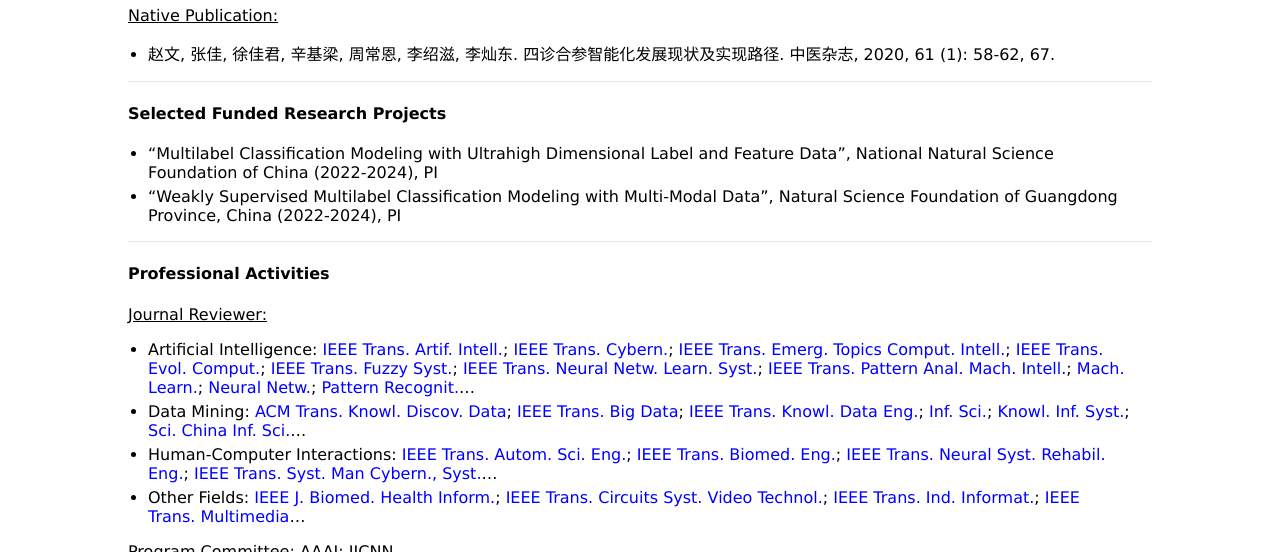
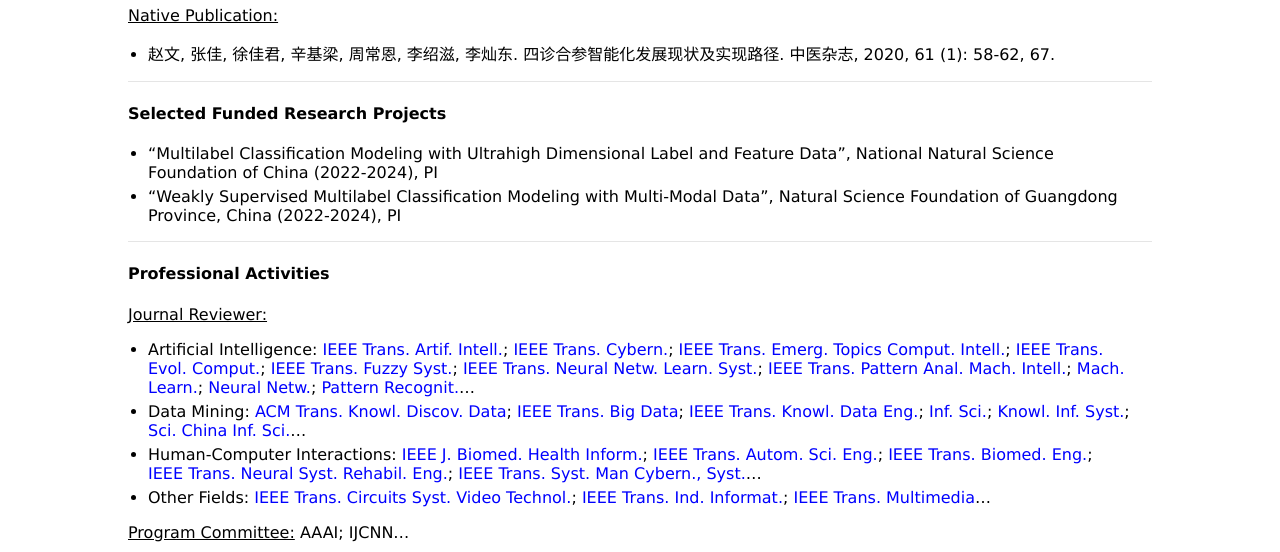
Before and after one commit to jiazhang-ml/jiazhang-ml.github.io, a Jekyll site: the page built from index.md, in a window 1280 px wide and 900 px high, scrolled down 1255 px, cut to the strip 0-552 px from the top of the window. Built offline with Jekyll 4.4.1, drawn with Linux system fonts in a browser that asks for light colours.

```diff
--- a/index.md
+++ b/index.md
@@ -54,7 +54,7 @@ Research Interests: My research interests include *machine learning* and *data m
 <u>Journal Reviewer:</u>
 * Artificial Intelligence: [IEEE Trans. Artif. Intell.](https://mc.manuscriptcentral.com/tai-ieee); [IEEE Trans. Cybern.](https://mc.manuscriptcentral.com/cyb-ieee); [IEEE Trans. Emerg. Topics Comput. Intell.](https://mc.manuscriptcentral.com/tetci-ieee); [IEEE Trans. Evol. Comput.](https://mc.manuscriptcentral.com/tevc-ieee); [IEEE Trans. Fuzzy Syst.](https://mc.manuscriptcentral.com/tfs-ieee); [IEEE Trans. Neural Netw. Learn. Syst.](https://mc.manuscriptcentral.com/tnnls); [IEEE Trans. Pattern Anal. Mach. Intell.](https://mc.manuscriptcentral.com/tpami-cs); [Mach. Learn.](https://link.springer.com/journal/10994); [Neural Netw.](https://www.editorialmanager.com/neunet/default.aspx); [Pattern Recognit.](https://www.sciencedirect.com/journal/pattern-recognition)...
 * Data Mining: [ACM Trans. Knowl. Discov. Data](https://mc.manuscriptcentral.com/tkdd); [IEEE Trans. Big Data](https://mc.manuscriptcentral.com/tbd-cs); [IEEE Trans. Knowl. Data Eng.](https://mc.manuscriptcentral.com/tkde-cs); [Inf. Sci.](https://www.sciencedirect.com/journal/information-sciences); [Knowl. Inf. Syst.](https://www.springer.com/journal/10115); [Sci. China Inf. Sci.](https://mc03.manuscriptcentral.com/scis)...
-* Human-Computer Interactions: [IEEE Trans. Autom. Sci. Eng.](https://mc.manuscriptcentral.com/t-ase); [IEEE Trans. Biomed. Eng.](https://mc.manuscriptcentral.com/tbme-embs); [IEEE Trans. Neural Syst. Rehabil. Eng.](https://mc.manuscriptcentral.com/tnsre-embs); [IEEE Trans. Syst. Man Cybern., Syst.](https://mc.manuscriptcentral.com/systems)...
-* Other Fields: [IEEE J. Biomed. Health Inform.](https://mc.manuscriptcentral.com/jbhi-embs); [IEEE Trans. Circuits Syst. Video Technol.](https://mc.manuscriptcentral.com/tcsvt); [IEEE Trans. Ind. Informat.](https://mc.manuscriptcentral.com/tii); [IEEE Trans. Multimedia](https://mc.manuscriptcentral.com/tmm-ieee)...
+* Human-Computer Interactions: [IEEE J. Biomed. Health Inform.](https://mc.manuscriptcentral.com/jbhi-embs); [IEEE Trans. Autom. Sci. Eng.](https://mc.manuscriptcentral.com/t-ase); [IEEE Trans. Biomed. Eng.](https://mc.manuscriptcentral.com/tbme-embs); [IEEE Trans. Neural Syst. Rehabil. Eng.](https://mc.manuscriptcentral.com/tnsre-embs); [IEEE Trans. Syst. Man Cybern., Syst.](https://mc.manuscriptcentral.com/systems)...
+* Other Fields: [IEEE Trans. Circuits Syst. Video Technol.](https://mc.manuscriptcentral.com/tcsvt); [IEEE Trans. Ind. Informat.](https://mc.manuscriptcentral.com/tii); [IEEE Trans. Multimedia](https://mc.manuscriptcentral.com/tmm-ieee)...
 
 <u>Program Committee:</u> AAAI; IJCNN...
```
